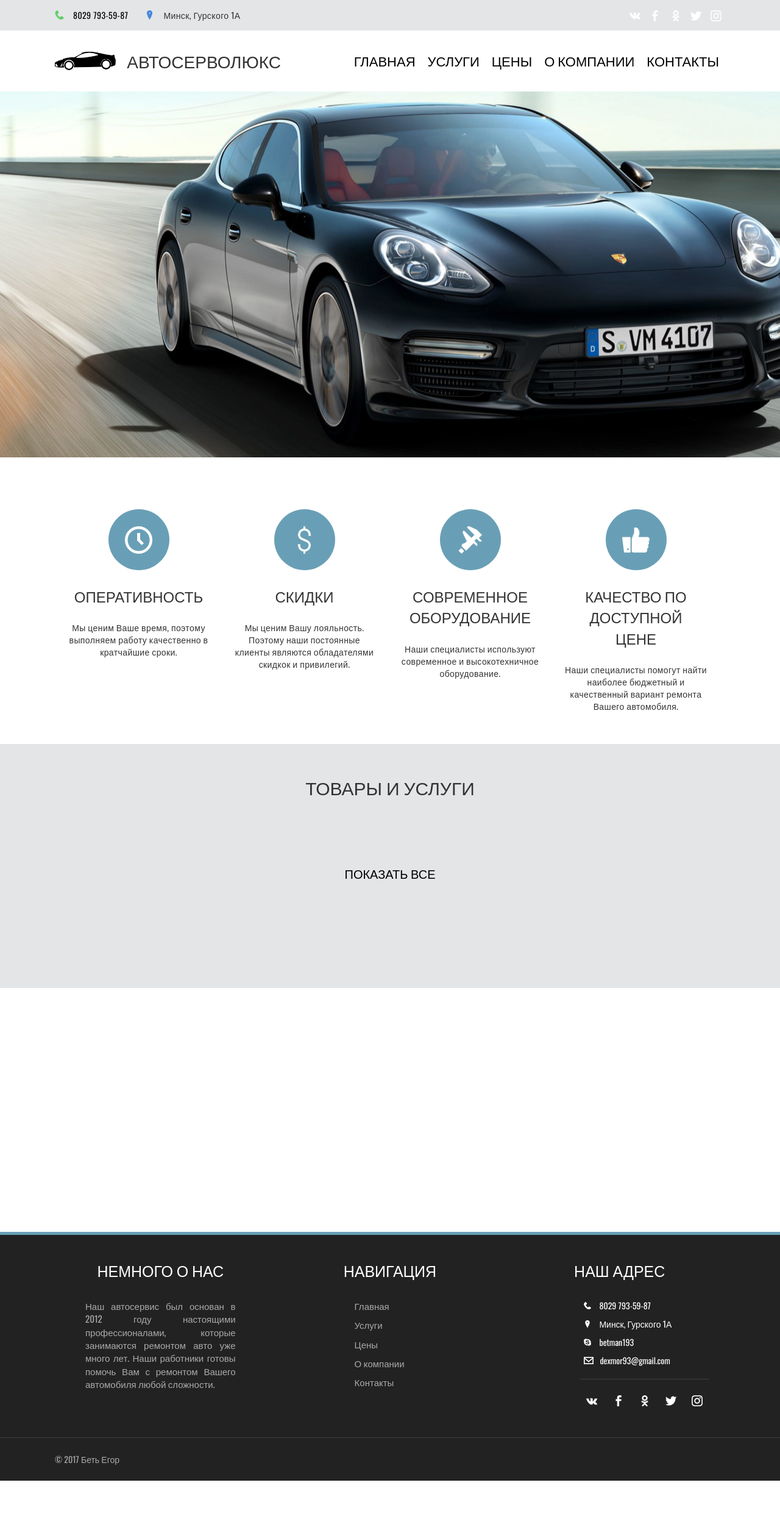
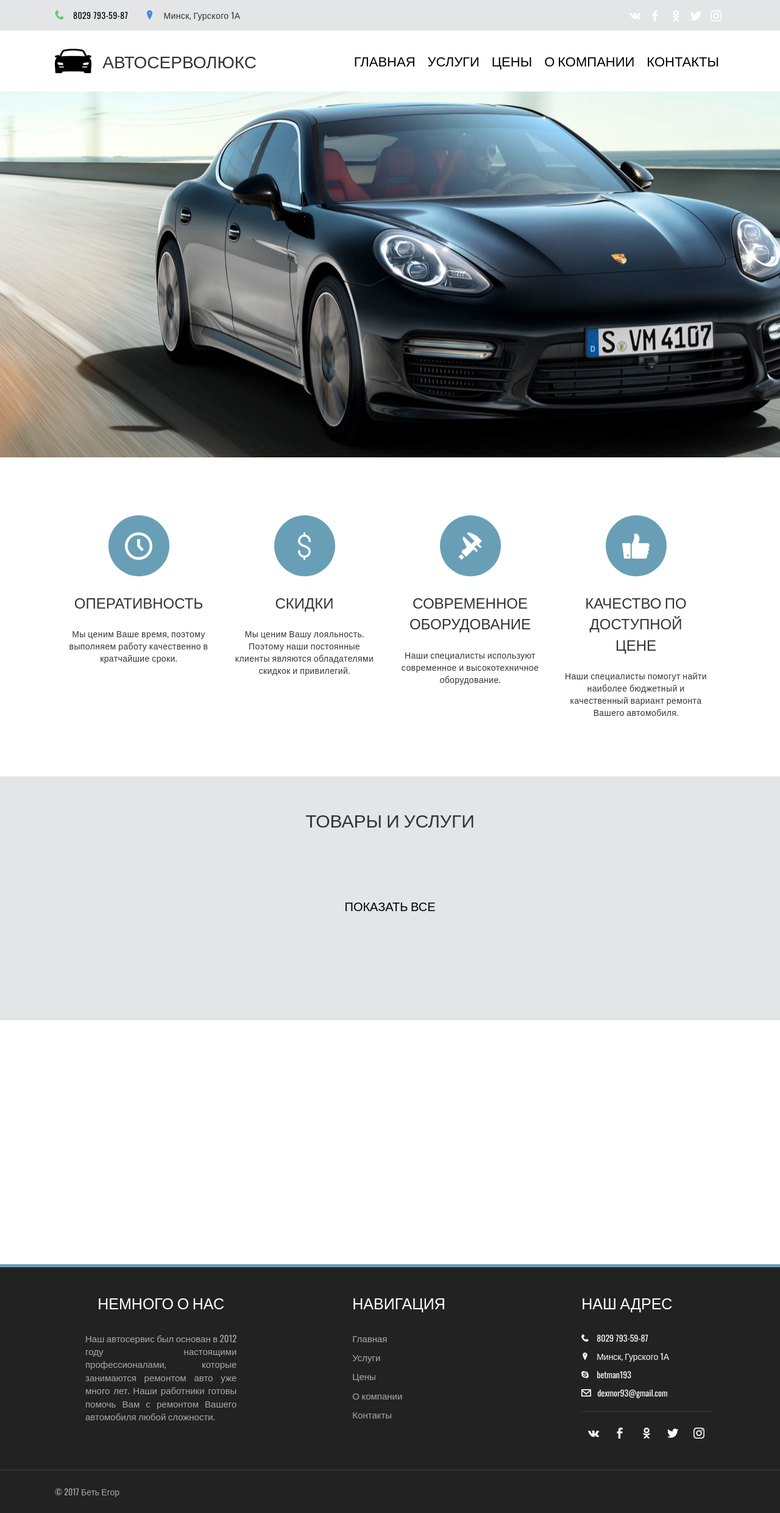
Before and after one commit to DexMorBets/Auto, a Django app: page / in a window 1280 px wide. Shown: the whole page at 61% size. Before the commit the page ends 2428 px from the top, so only its background shows below. Run offline with Django 3.2, Linux system fonts and the light colour scheme; data that the repository does not hold is empty; some libraries are stand-ins or nearby versions.

Commit message:
dasdadasd

```diff
--- a/baseApp/static/css/baseApp.css
+++ b/baseApp/static/css/baseApp.css
@@ -9,6 +9,7 @@ body {
 
 body::before {
     background: url('../img/mercedes.jpg') no-repeat center center;
+    min-width: 600px;
     background-size: cover;
     content: ' ';
     height: 100%;
@@ -96,6 +98,7 @@ body::before {
     width: 100%;
     height: 100px;
     background-color: white;
+    padding: 0 20px;
 }
 
 .menu-container {
@@ -105,14 +108,30 @@ body::before {
     margin: 0 auto;
 }
 
+.menu .menu-container .menu-button {
+    display: none;
+    float: right;
+    margin: 30px 0;
+}
+
+.menu .menu-container .menu-button span {
+    font-size: 30px;
+}
+
+.menu .menu-container .menu-button span:hover {
+    color: rgba(151, 227, 234, 0.9);
+    cursor: pointer;
+}
+
 .logo {
     float: left;
     height: 80px;
+    padding: 30px 0;
 }
 
 .logo img {
-    width: 100px;
-    height: 100px;
+    width: 60px;
+    height: 40px;
     margin-right: 15px;
 }
 
@@ -168,28 +204,28 @@ body::before {
 
 .skils {
     background-color: white;
-    height: 470px;
+    height: auto;
     width: 100%;
 }
 
 .container-skils {
     max-width: 1100px;
     min-width: 600px;
-    height: 470px;
+    height: auto;
     margin: 0 auto;
 }
 
 .container-skils .block {
-    height: 470px;
+    height: auto;
     width: 25%;
     float: left;
     margin-right: -3px;
 }
 
 .skils-block {
-    height: 300px;
+    height: auto;
     width: 100%;
-    margin-top: 85px;
+    margin: 95px 0;
 }
 
 .skils-block .image-block {
@@ -229,9 +265,10 @@ body::before {
 .im {
     height: 400px;
     width: 100%;
+    min-width: 600px;
     text-align: center;
     color: white;
-    padding: 150px 0;
+    padding: 150px 20px;
 }
 
 .im .title-block {
@@ -248,7 +285,7 @@ body::before {
     width: 100%;
     min-height: 400px;
     max-height: 4000px;
-    padding: 50px 0;
+    padding: 50px 20px;
 }
 
 .services .container-services {
@@ -266,12 +303,16 @@ body::before {
 }
 
 .container-services .block {
+    float: left;
     background-color: white;
-    min-height: 400px;
-    max-height: 1500px;
-    width: 346.6px;
-    float: left;
-    margin-right: 30px;
+    height: auto;
+    width: 31.666666666%;
+    margin-right: 2.5%;
+}
+
+.container-services .container-block {
+    height: auto;
+    display: inline-block;
 }
 
 .container-services .block:last-child {
@@ -307,8 +348,8 @@ body::before {
     padding: 10px 0;
     width: 300px;
     height: 50px;
+    min-width: 600px;
     font-size: 20px;
-
 }
 
 .services .button a {
@@ -336,7 +377,7 @@ body::before {
 }
 
 .corp {
-    padding: 25px 0;
+    padding: 25px 20px;
     background-color: #222;
     color: #aaa;
     border-top: 1px solid #404040;
@@ -354,8 +395,8 @@ body::before {
     float: left;
     min-height: 200px;
     max-height: 1500px;
-    width: 346.6px;
-    margin-right: 30px;
+    width: 31.666666666%;
+    margin-right: 2.5%;
     padding: 40px 20px;
 }
 
@@ -364,10 +405,17 @@ body::before {
     margin: 0;
 }
 
-.footer-main .block .title-block {
+.footer-main .block .about-title-block {
     text-align: center;
     font-size: 25px;
     margin-bottom: 30px;
+}
+
+.footer-main .block .nav-title-block,
+.footer-main .block .address-title-block {
+    font-size: 25px;
+    margin:0 0 30px 30%;
+
 }
 
 .footer-main .block .description-block {
@@ -383,7 +431,7 @@ body::before {
 }
 
 .footer-main .block .navigate-bar {
-    padding-left: 95px;
+    padding-left: 30%;
 }
 
 .corp a:hover,
@@ -393,7 +441,8 @@ body::before {
 }
 
 .footer .ul-block ul {
-    margin-left: 55px;
+    margin-left: 30%;
+    padding: 0;
 }
 
 .footer .ul-block ul li {
@@ -428,7 +477,7 @@ body::before {
 .footer .social-bar {
     border-top: 1px solid #404040;
     display: inline-block;
-    margin: 10px 0 0 88px;
+    margin: 10px 0 0 30%;
     padding-top: 15px;
 }
 
--- a/baseApp/templates/base.html
+++ b/baseApp/templates/base.html
@@ -9,6 +9,12 @@
         <link href="{% static 'css/bootstrap.min.css' %}" rel="stylesheet">
         <link href="https://fonts.googleapis.com/css?family=Oswald" rel="stylesheet">
         <link rel="stylesheet" href="{% static 'css/baseApp.css' %}">
+        <!--[if lt IE 9]>
+            <script src="http://css3-mediaqueries-js.googlecode.com/svn/trunk/css3-mediaqueries.js"></script>
+        <![endif]-->
+        <!--[if lt IE 9]>
+            <script src="http://html5shim.googlecode.com/svn/trunk/html5.js"></script>
+        <![endif]-->
     </head>
     <body>
         <div class="main">
@@ -54,20 +60,30 @@
                         <div><a href="">О КОМПАНИИ</a></div>
                         <div><a href="">КОНТАКТЫ</a></div>
                     </div>
+                    <div class="menu-button">
+                        <span class="glyphicon glyphicon-menu-hamburger"></span>
+                    </div>
                 </div>
             </div>
+        </div>
+        <div class="menu-toolbar-hidden">
+            <div><a href="">ГЛАВНАЯ</a></div>
+            <div><a href="">УСЛУГИ</a></div>
+            <div><a href="">ЦЕНЫ</a></div>
+            <div><a href="">О КОМПАНИИ</a></div>
+            <div><a href="">КОНТАКТЫ</a></div>
         </div>
         {% block content %}{% endblock %}
         <div class="footer">
             <div class="footer-main clearfix">
                 <div class="block">
-                    <div class="title-block">НЕМНОГО О НАС</div>
+                    <div class="about-title-block">НЕМНОГО О НАС</div>
                     <div class="description-block">
                         Наш автосервис был основан в 2012 году настоящими профессионалами, которые занимаются ремонтом  авто уже   много  лет.   Наши  работники готовы   помочь   Вам   с  ремонтом Вашего         автомобиля      любой сложности.
                     </div>
                 </div>
                 <div class="block">
-                    <div class="title-block">НАВИГАЦИЯ</div>
+                    <div class="nav-title-block">НАВИГАЦИЯ</div>
                     <div class="description-block navigate-bar">
                         <p><a>Главная</a></p>
                         <p><a>Услуги</a></p>
@@ -77,7 +93,7 @@
                     </div>
                 </div>
                 <div class="block">
-                    <div class="title-block">НАШ АДРЕС</div>
+                    <div class="address-title-block">НАШ АДРЕС</div>
                     <div class="ul-block">
                         <ul>
                             <li class="phone"><a href="tel:80297935987">8029 793-59-87</a></li>
--- a/baseApp/templates/mainpage.html
+++ b/baseApp/templates/mainpage.html
@@ -7,7 +7,7 @@
         <div style="background-image: url('{% static "img/porsche.jpg" %}')"></div>
     </div>
     <div class="skils">
-        <div class="container-skils">
+        <div class="container-skils clearfix">
             <div class="block">
                 <div class="skils-block">
                     <div class="image-block">
@@ -47,9 +47,9 @@
         </div>
     </div>
     <div class="services">
-        <div class="container-services clearfix">
+        <div class="container-services">
             <div class="title-block">ТОВАРЫ И УСЛУГИ</div>
-            {% if services %}
+            <div class="container-block clearfix">
                 {% for service in services %}
                 <div class="block">
                     <div class="image-block"><img src="{% static 'img/'%}{{service.image}}"></div>
@@ -57,7 +57,7 @@
                     <div class="description-block">{{service.description}}</div>
                 </div>
                 {% endfor %}
-            {% endif %}
+            </div>
         </div>
         <div class="button"><a>ПОКАЗАТЬ ВСЕ</a></div>
     </div>
```
Also changed, not shown: other parts of baseApp/static/css/baseApp.css (+65 -9 lines), baseApp/static/img/bar/Car.png, baseApp/static/img/services/body_7LM0whZ.jpg (added), baseApp/static/img/services/paint_blrJcXY.jpg (added), baseApp/static/img/services/repair_h9ZJN5v.jpg (added). Lines whose indentation alone changed are shown as unchanged.
